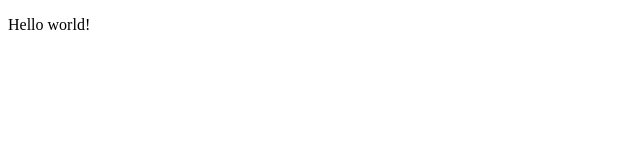
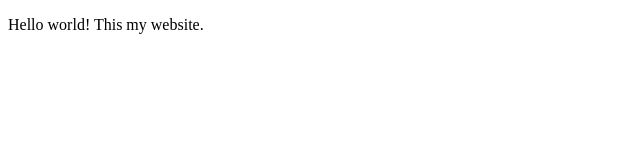
Before and after one commit to aidenh37/RMIT-s3962116, a plain HTML site: page index.html in a window 1280 px wide. Shown: the whole page, without its empty margins (0-640 px from the left). Drawn offline with Linux system fonts and the light colour scheme.

Commit message:
Update index.html

```diff
--- a/index.html
+++ b/index.html
@@ -5,6 +5,6 @@
         <title>Hello world!</title>
     </head>
     <body>
-        <p>Hello world!</p>
+        <p>Hello world! This my website.</p>
     </body>
 </html>
```
